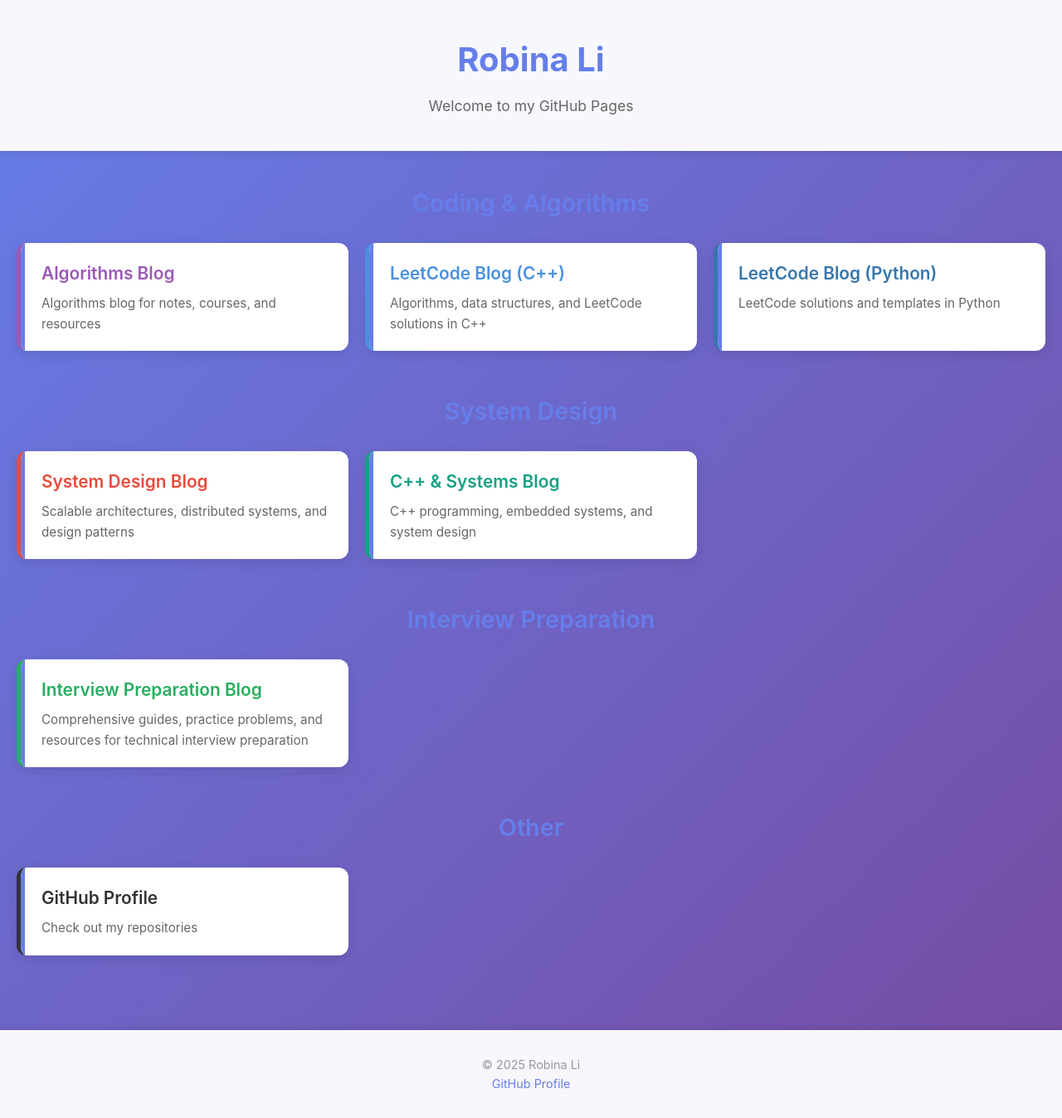
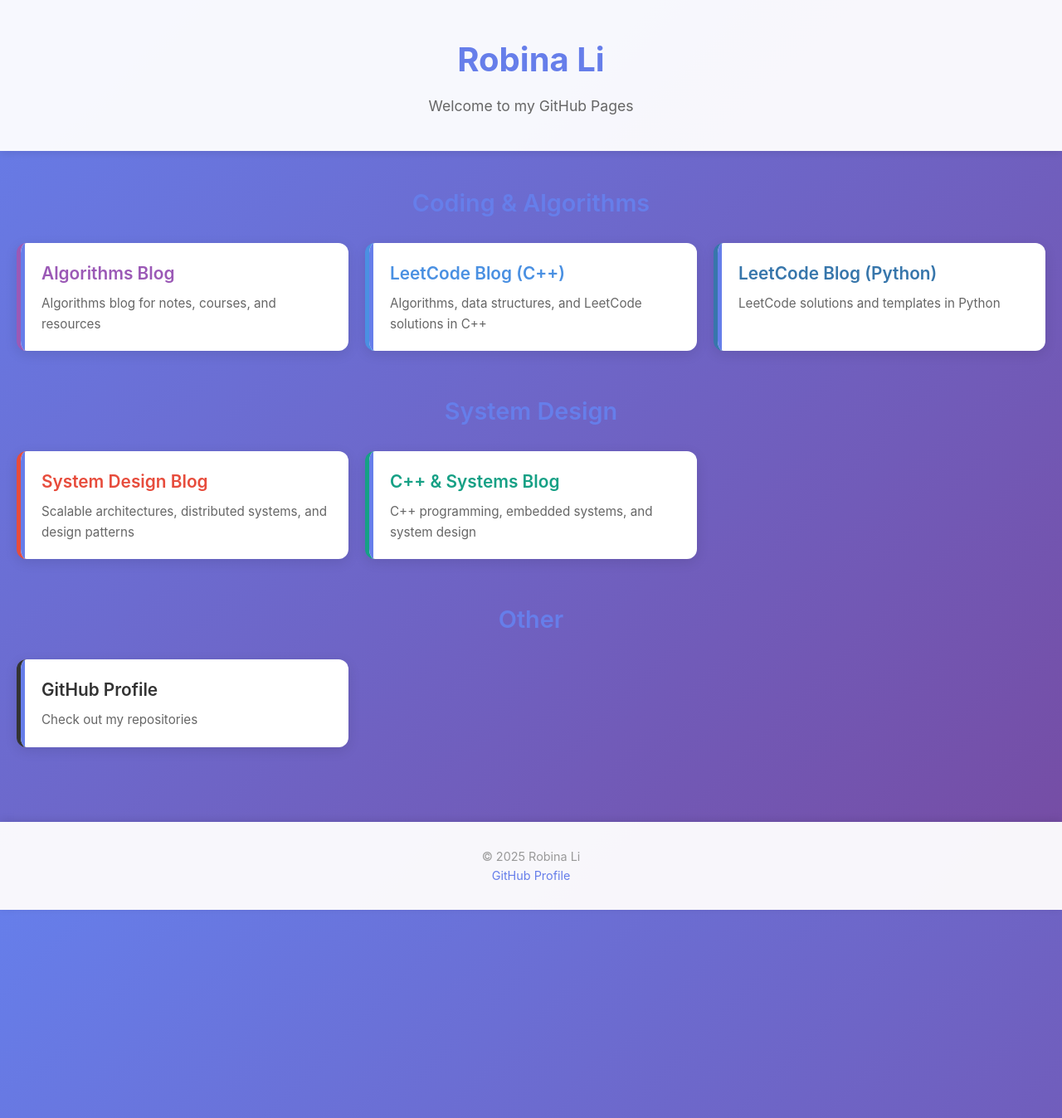
Before and after one commit to robinali34/robinali34.github.io, a Jekyll site: the page built from index.html, in a window 1280 px wide. Shown: the whole page at 83% size. Built offline with Jekyll 4.4.1, drawn with Linux system fonts in a browser that asks for light colours.

Commit message:
Clean up links

```diff
--- a/_config.yml
+++ b/_config.yml
@@ -47,12 +47,6 @@
         url: "https://robinali34.github.io/blog_cpp/"
         description: "C++ programming, embedded systems, and system design"
         color: "#16a085"
-  - name: "Interview Preparation"
-    blogs:
-      - name: "Interview Preparation Blog"
-        url: "https://robinali34.github.io/blog_interview_preparation/"
-        description: "Comprehensive guides, practice problems, and resources for technical interview preparation"
-        color: "#27ae60"
 
 # Exclude from processing
 exclude:
```
